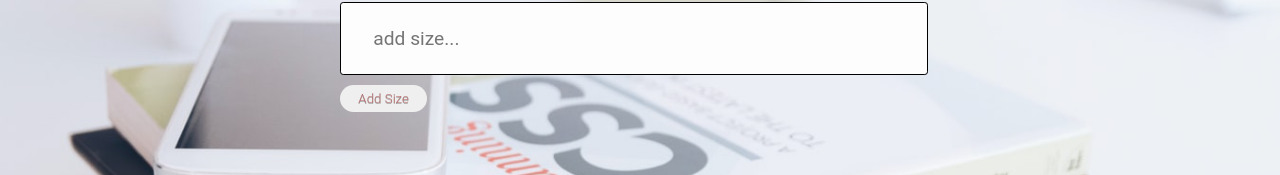
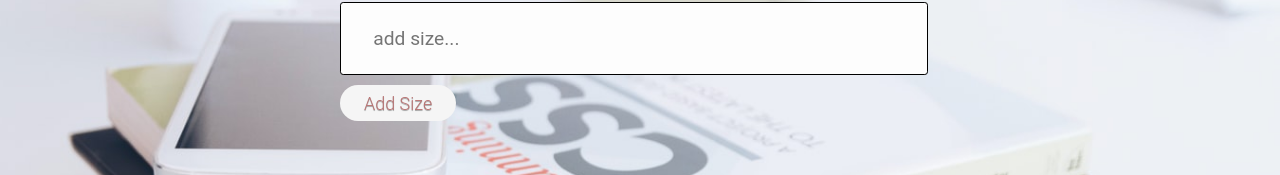
Before and after one commit to PhilipK-webdev/DataStructure, a React (Create React App) app: page /array in a window 1280 px wide. Shown: the part 205-380 px from the top of the page. Built offline with nearby package versions, Linux system fonts and the light colour scheme.

Commit message:
add style to btn

```diff
--- a/src/Pages/Stack/Stack.css
+++ b/src/Pages/Stack/Stack.css
@@ -23,22 +23,23 @@ form{
  }
 .button4 {
 
-    display: inline-block;
-    padding:0.3em 1.2em;
-    margin:0 0.1em 0.1em 0;
-    border: 0.16em solid rgba(255,255,255,0);
-    border-radius:2em;
-    box-sizing: border-box;
-    text-decoration:none;
-    font-family:'Roboto',sans-serif;
-    font-weight:300;
-    color:#b97272;
-    text-shadow: 0 0.04em 0.04em rgba(0,0,0,0.35);
-    text-align:center;
-    transition: all 0.2s;
+  padding: 15px 25px;
+  font-size: 18px;
+  text-align: center;
+  cursor: pointer;
+  outline: none;
+  color: #fff;
+  background-color: whitesmoke;
+  border: none;
+  border-radius: 15px;
   }
-.button4:hover{
-  border-color: rgba(255,255,255,1);
+
+
+.button4:hover { background-color: #44151ced;}
+
+.button4:active {
+  background-color: #f11637ed;
+  transform: translateY(4px);
 }
 
 #input{
```
